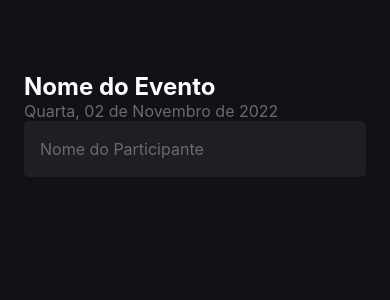
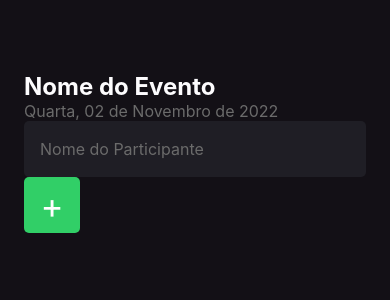
Before and after one commit to matheusOliv23/IwillGo-ReactNative, a React Native app: screen / in a window 390 px wide. Shown: the top 300 px of the page. Built offline with nearby package versions, Linux system fonts and the light colour scheme.

Commit message:
feat: add button style

```diff
--- a/src/screens/Home/index.tsx
+++ b/src/screens/Home/index.tsx
@@ -1,8 +1,11 @@
 import React from "react";
-import { Text, View, TextInput } from "react-native";
+import { Text, View, TextInput, TouchableOpacity } from "react-native";
 import { styles } from "./styles";
 
 export function Home() {
+  function handleParticipantAdd() {
+    console.log("clicou");
+  }
   return (
     <View style={styles.container}>
       <Text style={styles.eventName}>Nome do Evento</Text>
@@ -12,6 +15,9 @@ export function Home() {
         placeholder="Nome do Participante"
         placeholderTextColor="#6b6b6b"
       />
+      <TouchableOpacity style={styles.button} onPress={handleParticipantAdd}>
+        <Text style={styles.buttonText}>+</Text>
+      </TouchableOpacity>
     </View>
   );
 }
--- a/src/screens/Home/styles.ts
+++ b/src/screens/Home/styles.ts
@@ -24,4 +24,16 @@ export const styles = StyleSheet.create({
     padding: 16,
     fontSize: 16,
   },
+  buttonText: {
+    color: "#fff",
+    fontSize: 35,
+  },
+  button: {
+    width: 56,
+    height: 56,
+    borderRadius: 5,
+    backgroundColor: "#31cf67",
+    alignItems: "center",
+    justifyContent: "center",
+  },
 });
```
